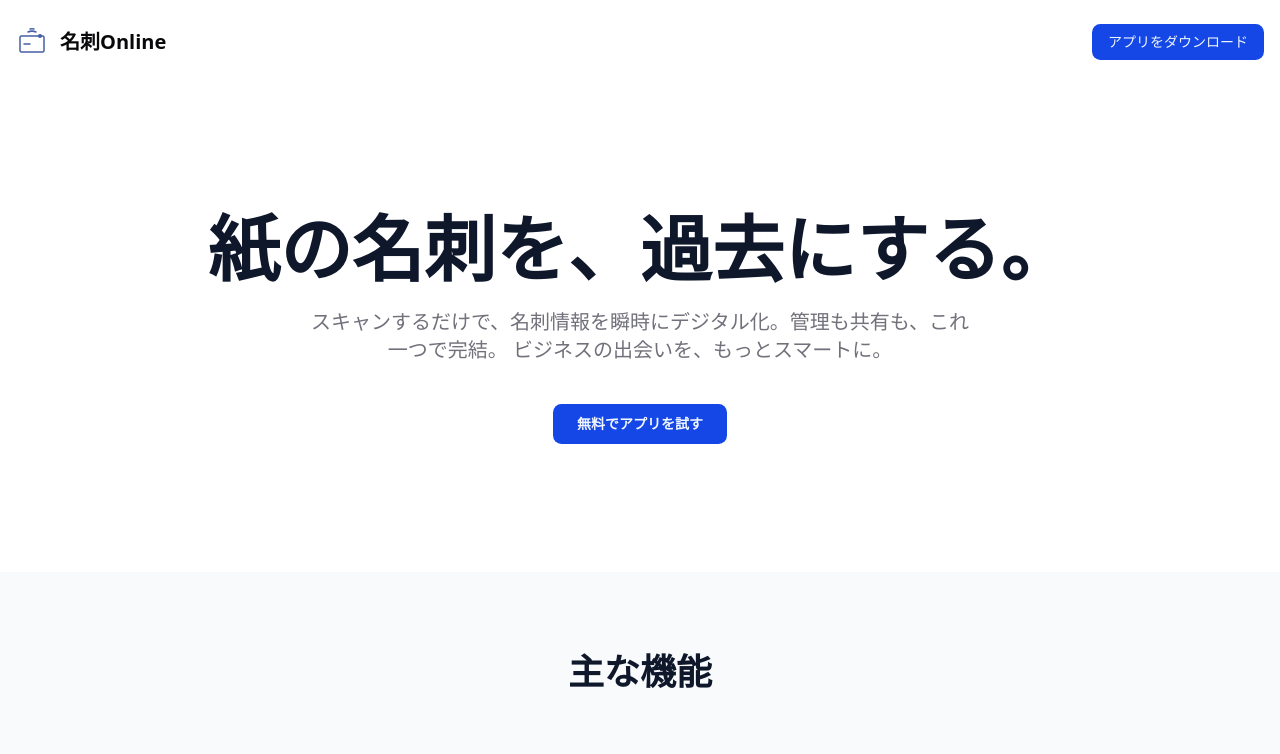
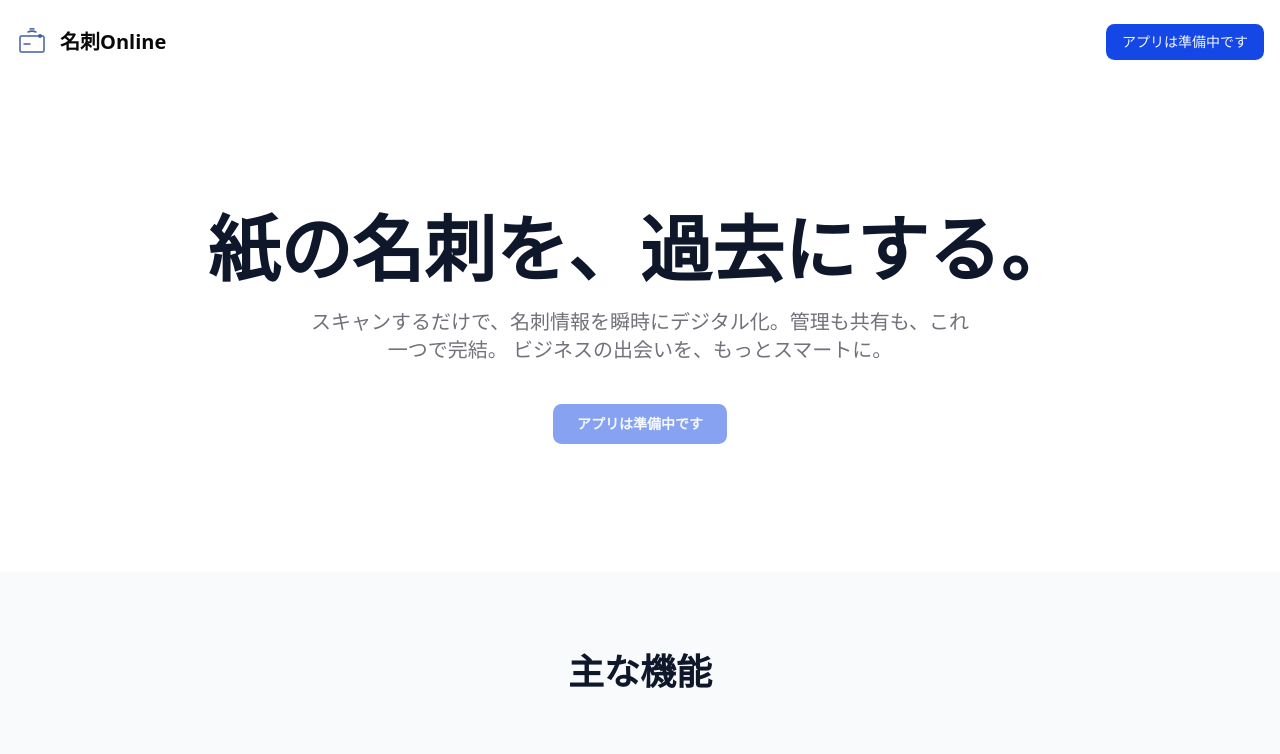
Before and after one commit to mashirovoc/meishionlineweb, a React (Vite) app: page / in a window 1280 px wide. Shown: the top 754 px of the page. Built offline with nearby package versions, Linux system fonts and the light colour scheme.

Commit message:
first commit

```diff
--- a/src/components/Header.tsx
+++ b/src/components/Header.tsx
@@ -11,8 +11,9 @@ const Header = () => {
         </div>
       </Link>
       <nav>
-        <Button asChild>
-          <Link to="YOUR_APP_STORE_LINK_HERE">アプリをダウンロード</Link>
+        <Button asChild disabled>
+          {/* <Link to="YOUR_APP_STORE_LINK_HERE">アプリをダウンロード</Link> */}
+          <div>アプリは準備中です</div>
         </Button>
       </nav>
     </header>
--- a/src/pages/TopPage.tsx
+++ b/src/pages/TopPage.tsx
@@ -2,7 +2,6 @@ import { Button } from "@/components/ui/button";
 import { Card, CardContent, CardHeader, CardTitle } from "@/components/ui/card";
 import { motion } from "framer-motion";
 import { Contact, ScanLine, Share2 } from "lucide-react";
-import { Link } from "react-router";
 
 const FeatureCard = ({
   icon: Icon,
@@ -66,8 +65,9 @@ const TopPage = () => {
             animate={{ y: 0, opacity: 1 }}
             transition={{ delay: 0.6, duration: 0.8 }}
           >
-            <Button size="lg" className="font-bold">
-              <Link to="YOUR_APP_STORE_LINK_HERE">無料でアプリを試す</Link>
+            <Button size="lg" className="font-bold" disabled>
+              {/* <Link to="YOUR_APP_STORE_LINK_HERE">無料でアプリを試す</Link> */}
+              アプリは準備中です
             </Button>
           </motion.div>
         </motion.section>
```
